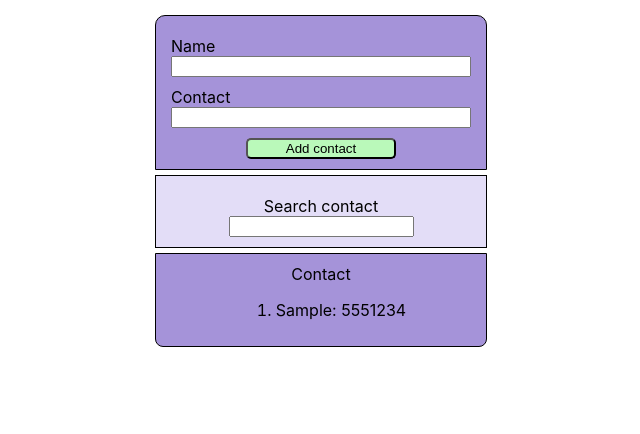
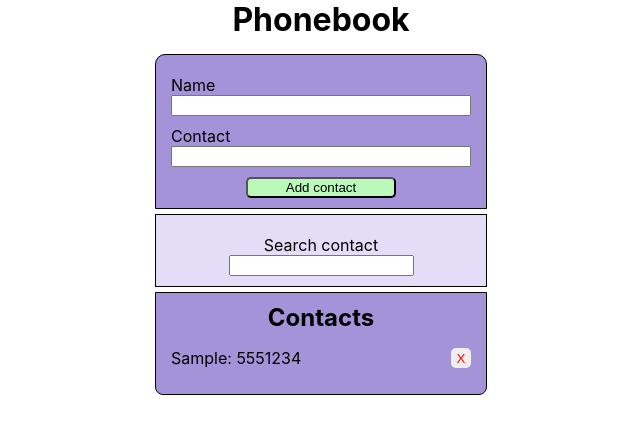
Before and after one commit to bobrenja/react-hw-02-phonebook, a React (Create React App) app: page / in a window 1280 px wide. Both pictures are taken after typing "Sample", "5551234" into the empty fields and a click on the button "Add contact". Shown: the top 434 px of the page, without its empty margins (319-959 px from the left). Built offline with nearby package versions, Linux system fonts and the light colour scheme.

Commit message:
add del contact

```diff
--- a/src/components/App.jsx
+++ b/src/components/App.jsx
@@ -4,14 +4,15 @@ import MyPhoneBooks from "./PhoneBooks/MyPhoneBooks";
 export const App = () => {
   return (
     <div
-      // style={{
-      //   height: '100vh',
-      //   display: 'flex',
-      //   justifyContent: 'center',
-      //   alignItems: 'center',
-      //   fontSize: 40,
-      //   color: '#010101'
-      // }}
+      style={{
+        // height: '100vh',
+        display: 'flex',
+        flexDirection: 'column',
+        justifyContent: 'center',
+        alignItems: 'center',
+        // fontSize: 40,
+        // color: '#010101'
+      }}
     >
 
 <MyPhoneBooks/>
--- /dev/null
+++ b/src/components/PhoneBooks/Contacts/Contacts.jsx
@@ -0,0 +1,28 @@
+import style from './Contacts.module.scss';
+
+const Contacts = props => {
+  return (
+    <div className={style.contact}>
+      <h2>Contacts</h2>
+      <ol className={style.item}>
+        {props.contactsFilter.map(({ id, name, number }) => (
+          <li key={id} className={style.list}>
+            <span>
+              {name}: {number}
+            </span>
+
+            <button
+              type="button"
+              className={style.btn}
+              onClick={() => props.deleteContact(id)}
+            >
+              X
+            </button>
+          </li>
+        ))}
+      </ol>
+    </div>
+  );
+};
+
+export default Contacts;
--- /dev/null
+++ b/src/components/PhoneBooks/Contacts/Contacts.module.scss
@@ -0,0 +1,43 @@
+
+
+.contact {
+    display: flex;
+    flex-direction: column;
+    align-items: center;
+    justify-content: center;
+    width: 300px;
+
+    margin-top: 5px;
+    margin-left: auto;
+    margin-right: auto;
+    background-color: rgb(165, 147, 217);
+    padding: 10px 15px;
+    border: 1px solid black;
+    border-radius: 0 0 8px 8px;
+  }
+
+  .item {
+    display: flex;
+    flex-direction: column;
+    gap: 10px;
+    width: 100%;
+    padding: 0;
+
+
+  }
+  .list {
+    display: flex;
+    justify-content: space-between;
+
+  }
+
+  .btn {
+    display: flex;
+    align-items: center;
+    justify-content: center;
+    color: red;
+    width: 20px;
+    border-radius: 25%;
+    border: none;
+    cursor: pointer;
+  }
--- a/src/components/PhoneBooks/Form/AddContactForm.jsx
+++ b/src/components/PhoneBooks/Form/MyForm.jsx
@@ -2,7 +2,7 @@ import { Component } from 'react';
 import styles from './addContactForm.module.scss';
 import { nanoid } from 'nanoid';
 
-class AddContactForm extends Component {
+class MyForm extends Component {
   state = {
     name: '',
     number: '',
@@ -32,6 +32,7 @@ class AddContactForm extends Component {
     const { name, number } = this.state;
 
     return (
+
       <form className={styles.form} onSubmit={this.handleSubmit}>
         <label className={styles.label} htmlFor={this.nameId}>
           Name
@@ -68,4 +69,4 @@ class AddContactForm extends Component {
   }
 }
 
-export default AddContactForm;
+export default MyForm;
--- a/src/components/PhoneBooks/MyPhoneBooks.jsx
+++ b/src/components/PhoneBooks/MyPhoneBooks.jsx
@@ -1,8 +1,9 @@
 import { Component } from 'react';
 import { nanoid } from 'nanoid';
 
-import AddContactForm from './Form/AddContactForm';
+import MyForm from './Form/MyForm';
 import style from './my-phonebooks.module.scss';
+import Contacts from './Contacts/Contacts';
 
 class MyPhoneBooksForm extends Component {
   static defaultProps = {};
@@ -52,12 +53,20 @@ class MyPhoneBooksForm extends Component {
     return res;
   }
 
+  deleteContact = id => {
+    const { contacts } = this.state;
+    const newContact = contacts.filter(e => e.id !== id);
+    this.setState({ contacts: newContact });
+  };
+
   render() {
     const contactsFilter = this.findContact();
     const isContact = Boolean(contactsFilter.length);
     return (
       <>
-        <AddContactForm onSubmit={this.addBook} />
+        <h1>Phonebook</h1>
+
+        <MyForm onSubmit={this.addBook} />
 
         <div className={style.filter}>
           <label className={style.label}>Search contact</label>
@@ -65,16 +74,10 @@ class MyPhoneBooksForm extends Component {
         </div>
 
         {isContact && (
-          <div className={style.contact}>
-            <p>Contact</p>
-            <ol>
-              {contactsFilter.map(({ id, name, number }) => (
-                <li key={id}>
-                  {name}: {number}
-                </li>
-              ))}
-            </ol>
-          </div>
+          <Contacts
+            contactsFilter={contactsFilter}
+            deleteContact={this.deleteContact}
+          />
         )}
       </>
     );
--- a/src/index.css
+++ b/src/index.css
@@ -14,6 +14,9 @@ code {
     monospace;
 }
 
-p {
+p,
+h1,
+h2 {
   margin: 0;
+  padding: 0;
 }
```
